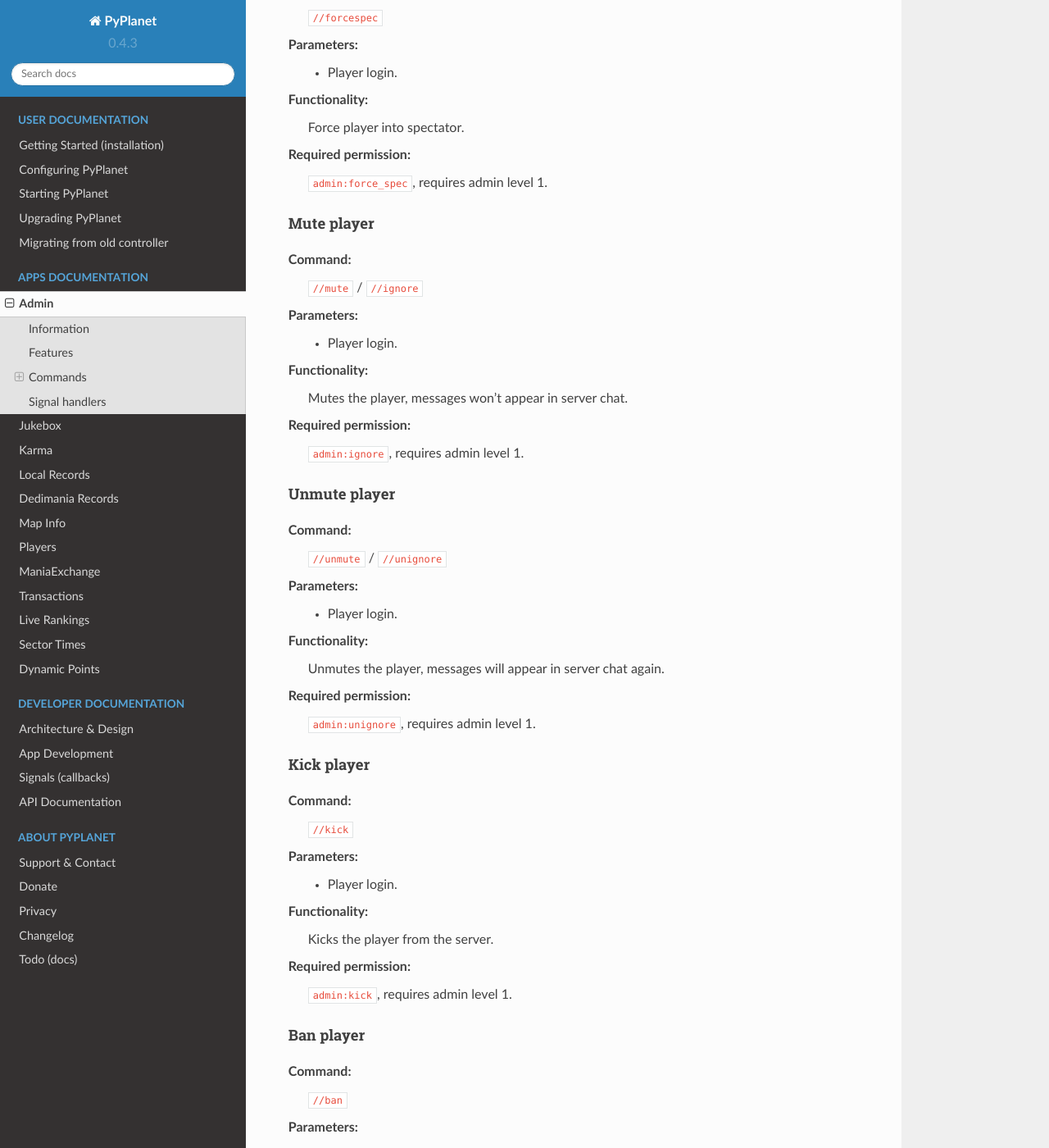
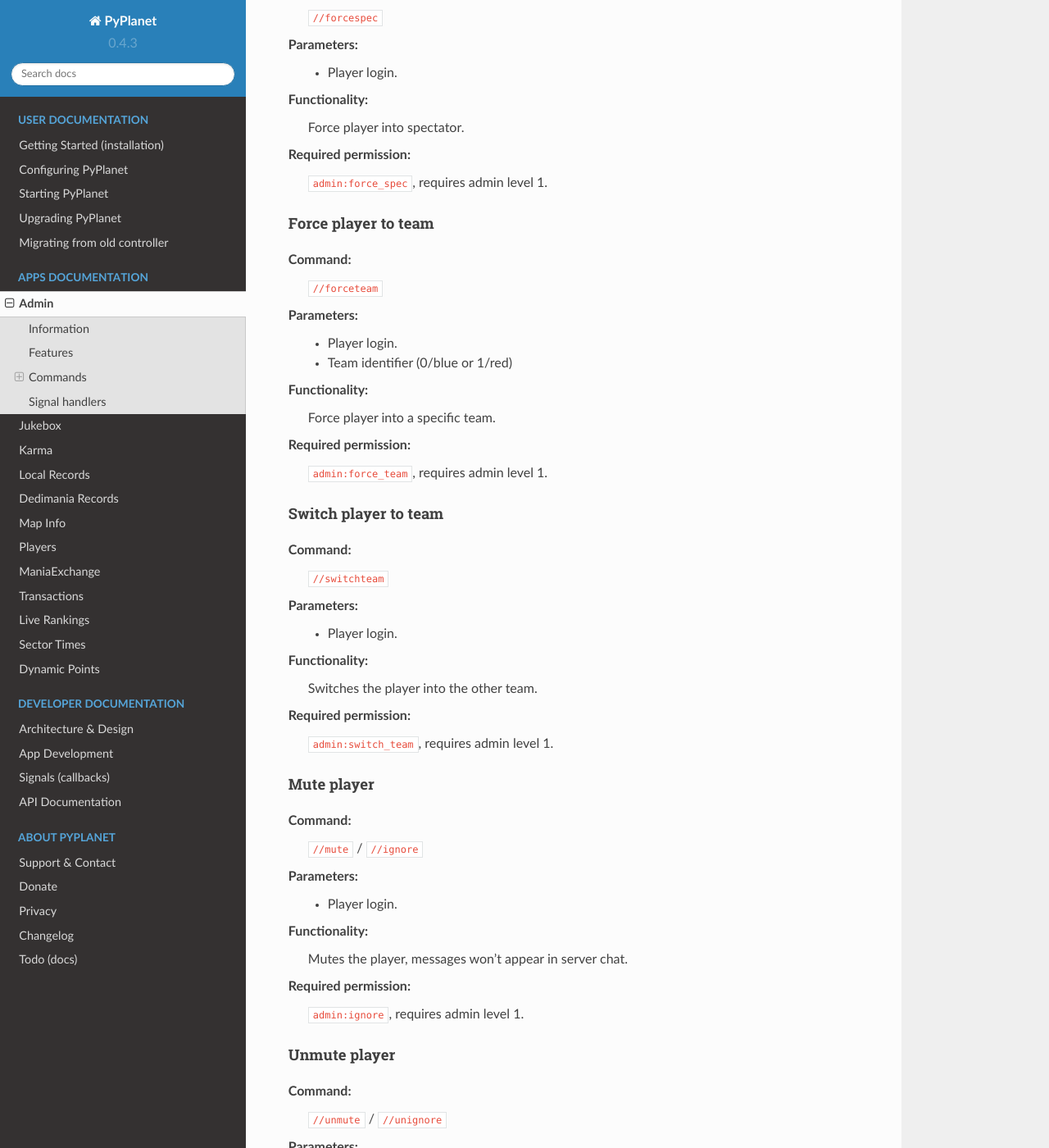
Before and after one commit to PyPlanet/PyPlanet, a Sphinx documentation site: the page built from docs/source/apps/contrib/admin.rst, in a window 1280 px wide and 1400 px high, scrolled down 4327 px. Shown: the whole window at 82% size. Built offline with Sphinx 7.4.7 and the Read the Docs theme 2.0.0, drawn with Linux system fonts in a browser that asks for light colours; formulas are drawn with MathJax 3.

Commit message:
Added forceteam and switchteam admin commands to docs.

```diff
--- a/docs/source/apps/contrib/admin.rst
+++ b/docs/source/apps/contrib/admin.rst
@@ -153,6 +153,29 @@ Functionality:
   Force player into spectator.
 Required permission:
   ``admin:force_spec``, requires admin level 1.
+
+Force player to team
+~~~~~~~~~~~~~~~~~~~~
+Command:
+  ``//forceteam``
+Parameters:
+  * Player login.
+  * Team identifier (0/blue or 1/red)
+Functionality:
+  Force player into a specific team.
+Required permission:
+  ``admin:force_team``, requires admin level 1.
+
+Switch player to team
+~~~~~~~~~~~~~~~~~~~~~
+Command:
+  ``//switchteam``
+Parameters:
+  * Player login.
+Functionality:
+  Switches the player into the other team.
+Required permission:
+  ``admin:switch_team``, requires admin level 1.
 
 Mute player
 ~~~~~~~~~~~
```
